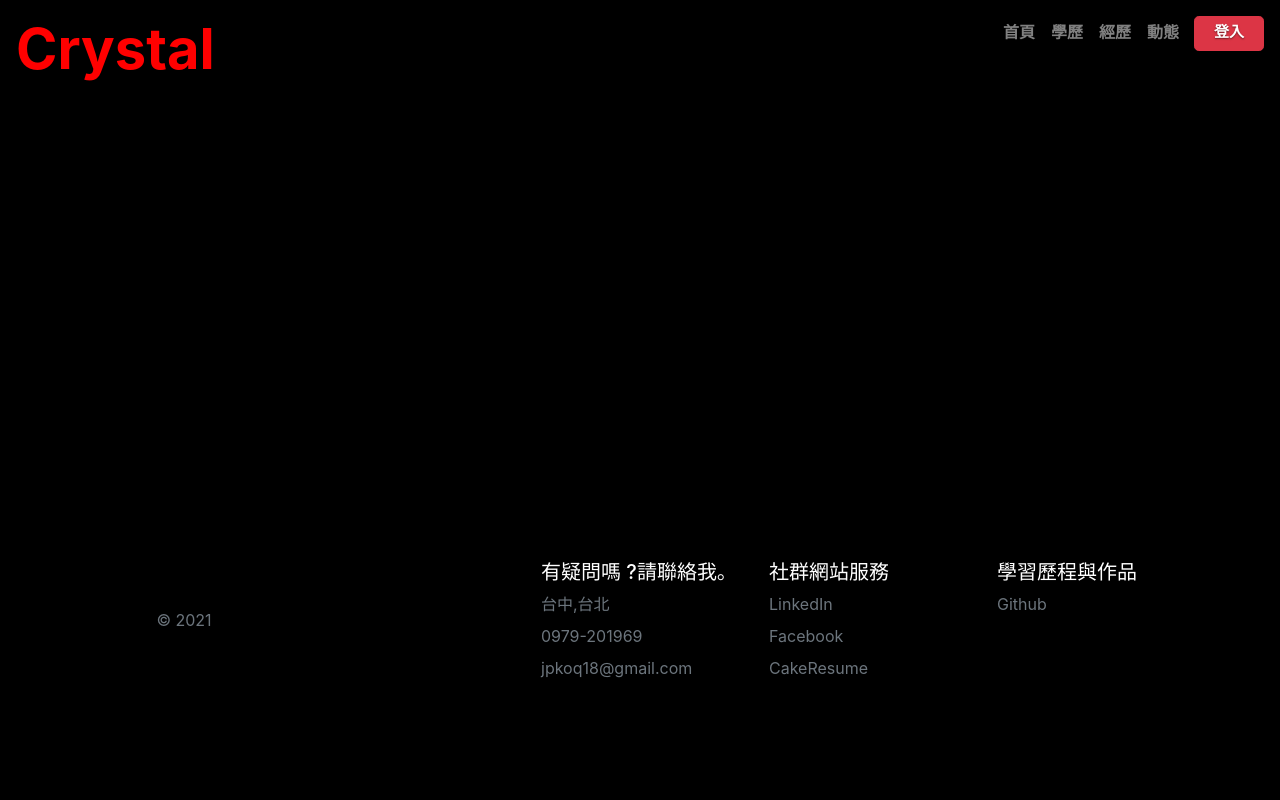
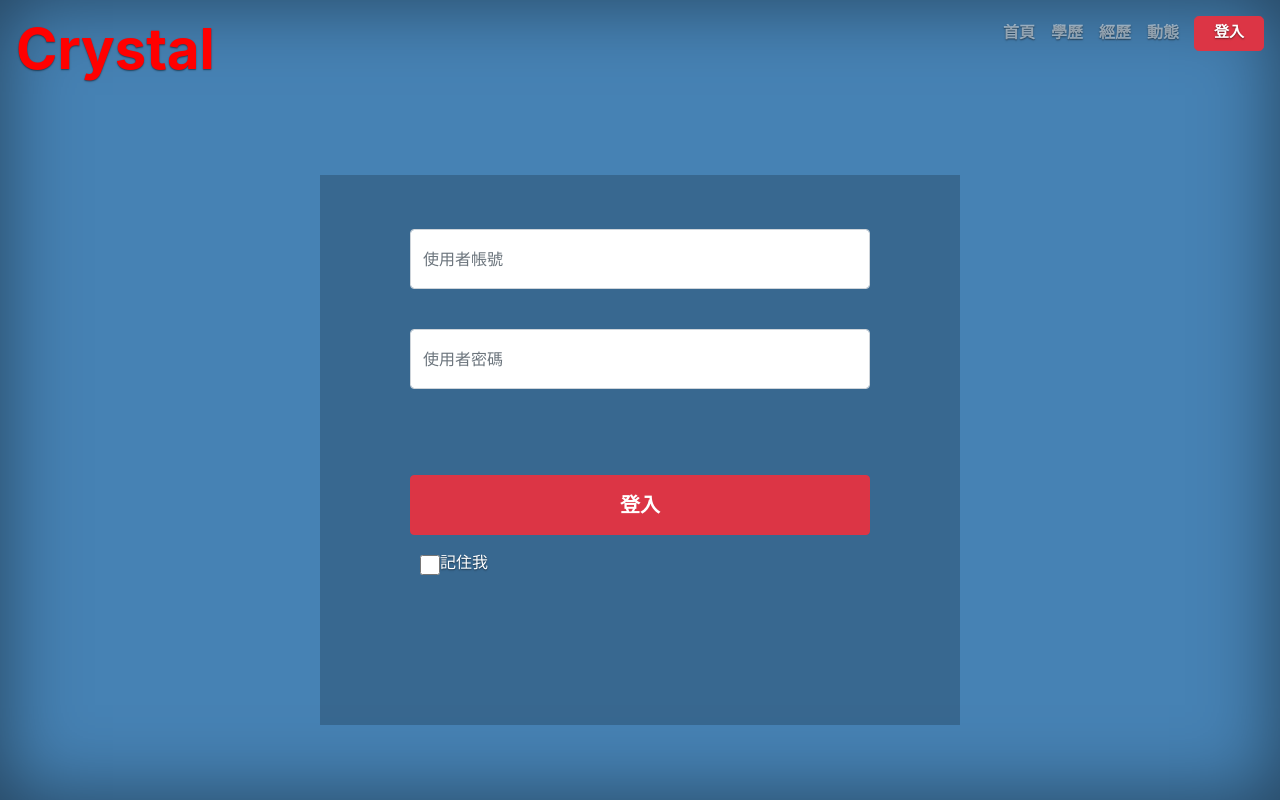
Before and after one commit to Crystal9202/SideProject01-PersonalWeb, a Flask app: page /login in a window 1280 px wide. Run offline with Flask 2, Linux system fonts and the light colour scheme; some libraries are stand-ins or nearby versions.

Commit message:
Add login.html

```diff
--- a/PersonalWeb/forms.py
+++ b/PersonalWeb/forms.py
@@ -1,10 +1,8 @@
+from typing import Optional
 from flask_wtf import FlaskForm
-from wtforms.fields.core import Label, StringField
-from wtforms.fields.simple import SubmitField, TextAreaField
-from wtforms.validators import DataRequired, Length
-
-
-
+from wtforms.fields.core import Label, StringField ,BooleanField
+from wtforms.fields.simple import PasswordField ,SubmitField, TextAreaField
+from wtforms.validators import DataRequired, Length , Optional
 
 
 class HelloForm(FlaskForm):
@@ -17,3 +15,9 @@ class PostForm(FlaskForm):
     body = StringField(label = '內文' , validators = [DataRequired() , Length(1, 200)] , render_kw = {'placeholder' : '個人獨立小型專案, 支持多項功能, 進行中｡'})
     site = StringField(label = '連結' , validators = [DataRequired(), Length(0, 255)] , render_kw = {'placeholder' : '/story'})
     submit = SubmitField(label = '送出')
+
+class LoginForm(FlaskForm):
+    username = StringField(label='' ,validators=[DataRequired() ,Length(1, 20)], render_kw = {'placeholder' : '使用者帳號'})
+    password = PasswordField(label='', validators=[DataRequired() ,Length(1, 128)] , render_kw = {'placeholder': '使用者密碼'})
+    submit = SubmitField(label = '登入')
+    remember = BooleanField (label = '記住我')
--- a/PersonalWeb/static/css/style.css
+++ b/PersonalWeb/static/css/style.css
@@ -323,16 +323,42 @@ input[type=submit]{
   display: inline ;
 }
 
+.bodycls{
+  background-color :#4682B4;
+}
 
+input[type=password] {
+  height: 60px;
+}
 
+input[type=checkbox] {
+  width: 20px;
+  height: 20px;
+}
 
+.form-check{
+  float: left;
+  margin-top: 15px;
+}
 
+.form-check-label{
+  margin-left: 10px;
+}
 
-
-
-
-
-
+.lgin{
+  padding-top: 30px;
+  padding-bottom: 50px;
+  padding-right: 90px;
+  padding-left: 90px;
+  background-color:rgba(0, 0, 0, 0.2);
+  height: 550px;
+  position: absolute;
+  top: 100px;
+  left: 0px;
+  right: 0px;
+  bottom: 0px;
+  margin: auto;
+}
 
 
 
--- a/PersonalWeb/templates/index.html
+++ b/PersonalWeb/templates/index.html
@@ -104,7 +104,7 @@
       <h1 class="featurette-heading text-left display-4 cont">業務助理 <span class="text-muted date">  2016 - 2018 </span></h1>
       <p class="lead text-left  cont down content">
         開發潛在客戶､ 拓展市場､ 產品報價及產品展示､<br>
-        帳務進銷存､ 編製報表､　針對市場進行策略性規劃､<br>
+        帳務進銷存､ 編製報表､ 針對市場進行策略性規劃､<br>
         評估所有潛在利益與風險｡
     </p>
     </div>
@@ -120,8 +120,7 @@
     <div class="col-md-7 order-md-2">
       <h1 class="featurette-heading text-left display-4 cont">秘書助理 <span class="text-muted date">2010 - 2014</span></h1>
       <p class="lead text-left  cont down content">
-        活動策劃､ 預算編列､ 報表彙整與管理､ 主管行程規畫及安排<br>
-        行政事務流程之規劃､ 整合及溝通､ 文書檔案建立與管理｡
+        活動策劃､ 預算編列､ 報表彙整與管理､ 主管行程規畫及安排｡行政事務流程之規劃､ 整合及溝通､ 文書檔案建立與管理｡
       </p>
     </div>
     <div class="col-md-5 order-md-1">
--- a/PersonalWeb/templates/login.html
+++ b/PersonalWeb/templates/login.html
@@ -1 +1,61 @@
-{% extends 'base.html' %}
+{% from 'bootstrap/form.html'  import render_form %}
+<!DOCTYPE html>
+<html>
+<head>
+    <meta charset="utf-8">
+    <meta name="viewpoint" content="width=device-width, initial-scale=1, shrink-to-fit=no">
+    <title>登入</title>
+    <link rel="icon" href="{{ url_for('static', filename='favicon.ico') }}">
+    <link rel="stylesheet" href="{{ url_for('static', filename='css/bootstrap.min.css') }}" type="text/css">
+    <link rel="stylesheet" href="{{ url_for('static', filename='css/style.css') }}" type="text/css">
+
+    <style>
+        .bd-placeholder-img {
+          font-size: 1.125rem;
+          text-anchor: middle;
+          -webkit-user-select: none;
+          -moz-user-select: none;
+          -ms-user-select: none;
+          user-select: none;
+        }
+
+        @media (min-width: 768px) {
+          .bd-placeholder-img-lg {
+            font-size: 3.5rem;
+          }
+        }
+      </style>
+</head>
+<body class="text-center bodycls">
+    <div class="cover-container d-flex w-100 h-100 p-3 mx-auto flex-column">
+        <header class="masthead mb-auto">
+          <div class="inner">
+            <h3 class="masthead-brand display-4 Crystal">Crystal</h3>
+            <nav class="nav nav-masthead justify-content-center">
+              <a {%  if request.endpoint == 'index' %}class="nav-link active"{% else %}class="nav-link" {% endif %} href="{{ url_for('index') }}">首頁</a>
+              <a class="nav-link " href="/#education">學歷</a>
+              <a class="nav-link " href="/#experience">經歷</a>
+              <a {% if request.endpoint == 'story'%}class="nav-link active" {% else %} class="nav-link" {% endif %} href="{{url_for('story')}}">動態</a>
+              <a class="btn btn-lg btn-danger login" href="{{url_for('login')}}">登入</a>
+            </nav>
+          </div>
+        </header>
+
+        <main role="main" class="inner cover">
+          <div class="row">
+              <div class="col-md-3"></div>
+              <div class="col-md-6 lgin">
+                  {{ render_form(form, button_map = {'submit':'danger'}) }}
+              </div>
+              <div class="col-md-3"></div>
+          </div>
+      </main>
+
+<script type="text/javascript" src="{{ url_for('static', filename='js/jquery-3.2.1.slim.min.js') }}"></script>
+<script type="text/javascript" src="{{ url_for('static', filename='js/popper.min.js') }}"></script>
+<script type="text/javascript" src="{{ url_for('static', filename='js/bootstrap.min.js') }}"></script>
+<script type="text/javascript" src="{{ url_for('static', filename='js/script.js') }}"></script>
+{{ moment.include_moment(local_js=url_for('static', filename='js/moment-with-locales.min.js')) }}
+{{ moment.locale('auto_detect=True')}} <!--根據用戶瀏覽器或計算機的語言來設置時間的語言 -->
+</body>
+</html>
--- a/PersonalWeb/templates/story.html
+++ b/PersonalWeb/templates/story.html
@@ -1,5 +1,6 @@
 {% extends 'base.html'%}
-{%   from 'bootstrap/form.html'  import render_form %}
+{% from 'bootstrap/form.html'  import render_form %}
+
 {% block title %} 專題進展與最新動態  {% endblock %}
 
 {% block main %}
@@ -32,6 +33,7 @@
                     <div class="caption">
                         <div class="caption-content">
                             <div class="mt-3 h2 cont">{{story.title}}
+                            <a class="btn btn-info btn-md" href="{{ url_for('edit_story' , story_id = story.id)}}">編輯</a>
                             <form class="inline" method="post" action="{{ url_for('delete_story', story_id=story.id)}}">
                                 <input type="hidden" name='csrf_token' value="{{ csrf_token() }}">
                                 <button type="submit" class="btn btn-warning btn-md" onclick="return confirm('你確定嗎?')">刪除</button>
--- a/PersonalWeb/views.py
+++ b/PersonalWeb/views.py
@@ -2,7 +2,7 @@ from flask.helpers import url_for
 from werkzeug.utils import redirect
 from  PersonalWeb import app ,db
 from flask import render_template ,flash,redirect
-from PersonalWeb.forms import HelloForm ,PostForm
+from PersonalWeb.forms import HelloForm ,PostForm ,LoginForm
 from PersonalWeb.models import Message ,Story
 from werkzeug.utils import redirect
 from flask_wtf import form
@@ -54,6 +54,26 @@ def story():
     return render_template('story.html' ,stories=stories , form=form)
 
 
+@app.route('/story/edit/<int:story_id>' ,methods =['GET','POST'])
+def edit_story(story_id):
+    form = PostForm()
+    story=Story.query.get_or_404(story_id)
+    if form.validate_on_submit():
+        story.title=form.title.data
+        story.body=form.body.data
+        story.site=form.site.data
+        db.session.commit()
+        flash('更新完成')
+        return redirect(url_for('story'))
+    form.title.data = story.title
+    form.body.data = story.body
+    form.site.data = story.site
+    return render_template('edit_story.html',form=form)
+
+
+
+
+
 @app.route('/story/delete/<int:story_id>' , methods=['POST'])
 def delete_story(story_id):
     story = Story.query.get_or_404(story_id)
@@ -65,4 +85,5 @@ def delete_story(story_id):
 
 @app.route('/login')
 def login():
-    return render_template('login.html')
+    form = LoginForm()
+    return render_template('login.html' ,form = form)
```
Also changed, not shown: PersonalWeb/__init__.py (+9 -2 lines), PersonalWeb/commands.py (+19 -1 lines), PersonalWeb/models.py (+15 -0 lines), PersonalWeb/templates/edit_story.html (added, +34 -0 lines), steps.txt (+14 -0 lines), PersonalWeb/static/crystal專題-06.png (added), data.db.
